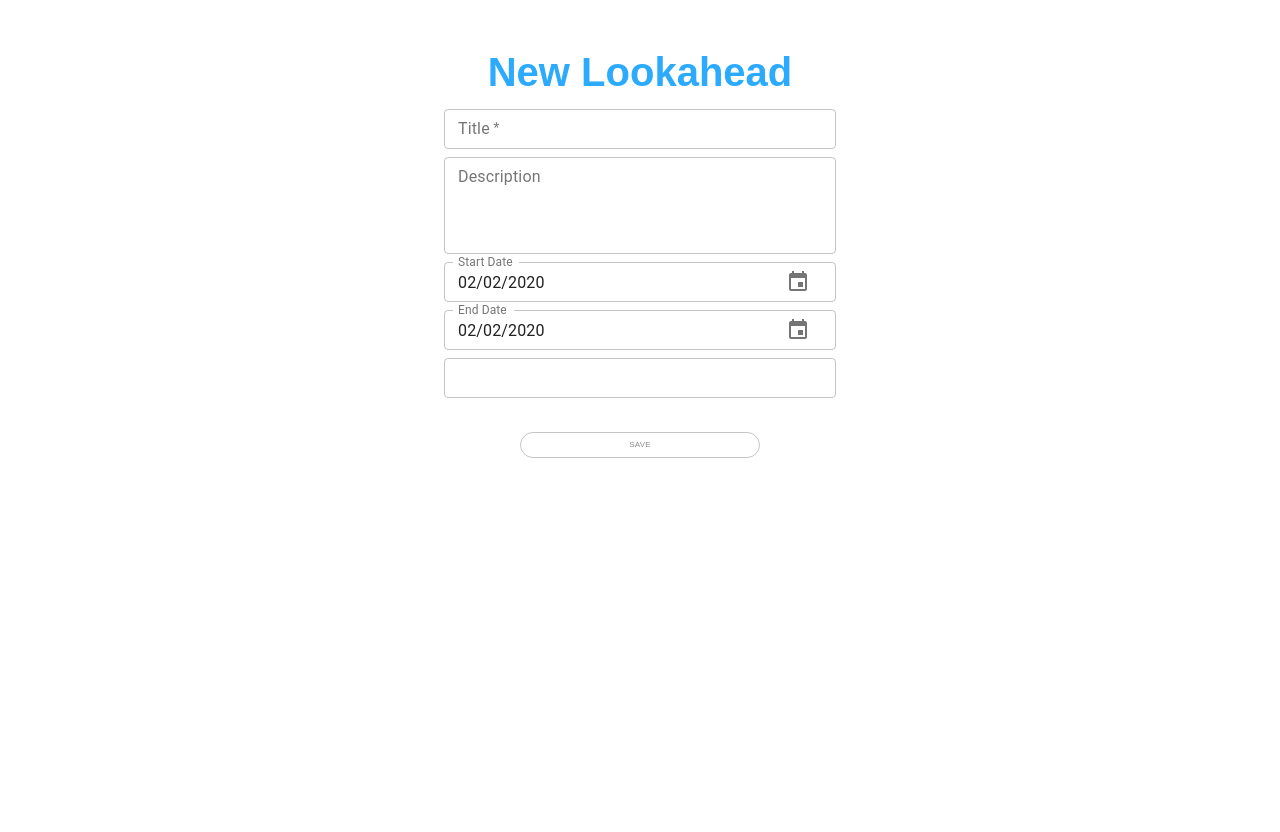
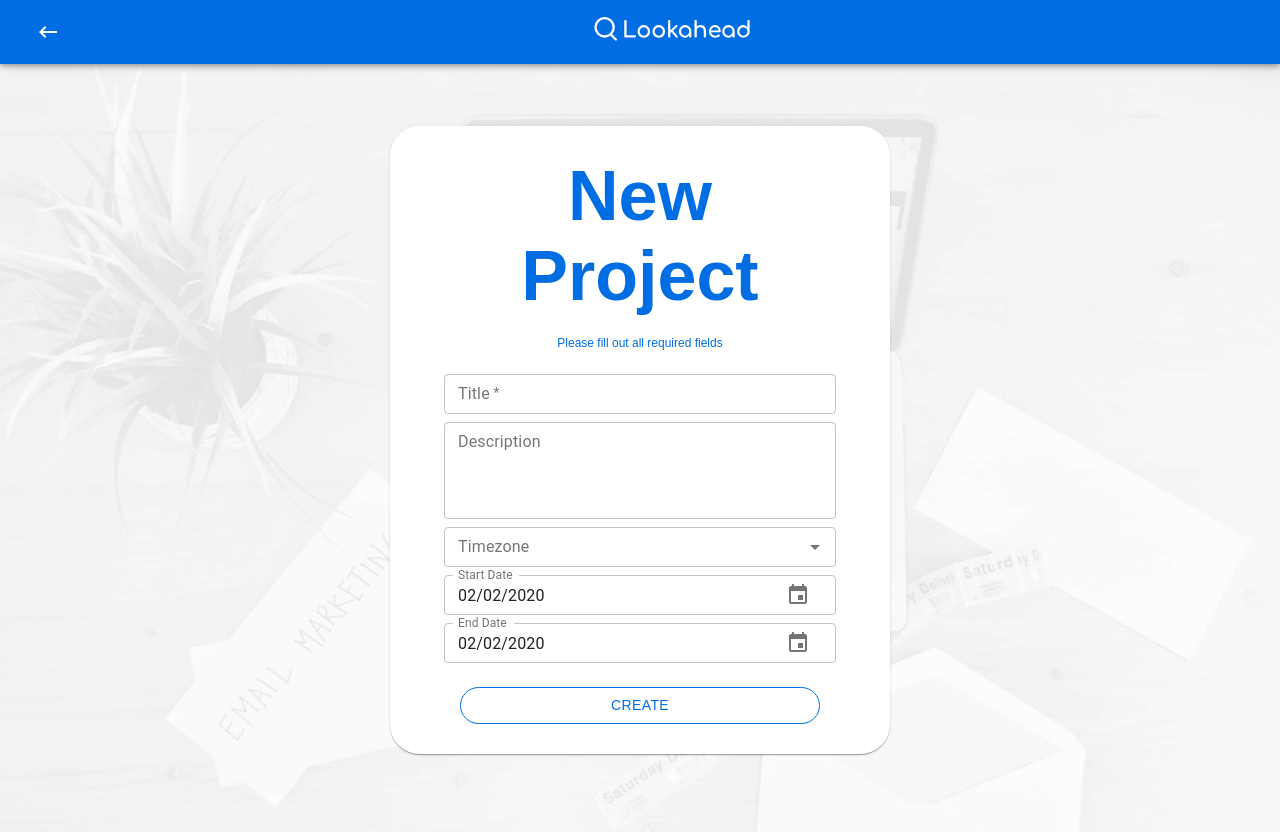
Before and after one commit to llausa/lookahead, a React (Create React App) app in the folder src/client/: page /projects/new in a window 1280 px wide. Shown: the top 832 px of the page. Before the commit the page ends 800 px from the top, so only its background shows below. Built offline with nearby package versions, Linux system fonts and the light colour scheme.

Commit message:
Yarn add caffeine & material ui lab dependencies

```diff
--- /dev/null
+++ b/src/client/src/components/TimeZonePicker.js
@@ -0,0 +1,26 @@
+import React from 'react'
+import TextField from '@material-ui/core/TextField';
+import Autocomplete from '@material-ui/lab/Autocomplete';
+import momentTZ from 'moment-timezone';
+
+
+const TimeZonePicker = (props) => {
+    return (
+        <>
+        <Autocomplete
+      id="combo-box-demo"
+      style={{margin: "4px"}}
+      size="small"
+      options={TimeZones}
+      getOptionLabel={option => option.names}
+      renderInput={params => (
+        <TextField {...params} label={props.label} variant="outlined" fullWidth />
+      )}
+    />
+    </>
+    )
+}
+
+const TimeZones = momentTZ.tz.names()
+
+export default TimeZonePicker
--- a/src/client/src/components/views/NewLookaheadView.js
+++ b/src/client/src/components/views/NewLookaheadView.js
@@ -1,12 +1,15 @@
-import React from "react";
-
-import Button from '@material-ui/core/Button';
-
+import React from "react"
+import axios from 'axios'
+import CardContainer from '../CardContainer'
+import Nav from '../Nav'
 import DateInput from '../DateInput'
 import TextInput from '../TextInput'
 import FormInput from '../FormInput'
-import PasswordInput from '../PasswordInput'
 import ButtonInput from '../ButtonInput'
+import Background from '../../images/WhiteBackgroundSmall.jpg'
+import TitleText from '../TitleText'
+import NormalText from '../NormalText'
+import TimeZonePicker from '../TimeZonePicker'
 
 
 const NewLookaheadView = () => {
@@ -23,35 +26,30 @@ const NewLookaheadView = () => {
         margin: "auto",
     }
 
-    const buttonMain = {
-        color: "#2baafe",
-        margin: "20px",
-        border: "1px solid rgb(43, 170, 254)"
-    }
 
-    const inputStyle = {
-        margin: "4px",
-    }
 
-    function SignupPressed() {
-        console.log("Signup Pressed")
-    }
 
     return (
+        <>
+      <Nav backButtonLink = "/projects" BackButton={true} MenuButton={false} />
+      <CardContainer background={Background}>
+      <form className='form'>
         <div data-cy="newProjectView" style={mystyle}>
-            <h1 style={{margin: "40px 0 10px 0", fontSize: "40px"}}>New Lookahead</h1>
-
+            <TitleText text="New Project" />
+            <NormalText text="Please fill out all required fields" />
             <TextInput label="Title" required={true} />
             <TextInput label="Description" multiline={true} />
 
+            <TimeZonePicker label="Timezone" />
             <DateInput label="Start Date"/>
             <DateInput label="End Date"/>
 
-            <FormInput/>
-
-            <ButtonInput main={true} text="Save">Save</ButtonInput>
+            <ButtonInput disabled={false} type='submit' primary={true} color='primary' text="Create" />
 
         </div>
+        </form>
+        </CardContainer>
+        </>
     )
 }
 
--- a/src/client/src/styles.css
+++ b/src/client/src/styles.css
@@ -9,7 +9,6 @@ body {
 
 * {
     font-family: Arial, Helvetica, sans-serif;
-    transition-duration: 0.4s;
 }
 
 /* 90% of this is overriding Material UI Colours */
```
Also changed, not shown: src/client/package.json (+4 -3 lines), 1 other file (tests, documents, lock files or other folders).
